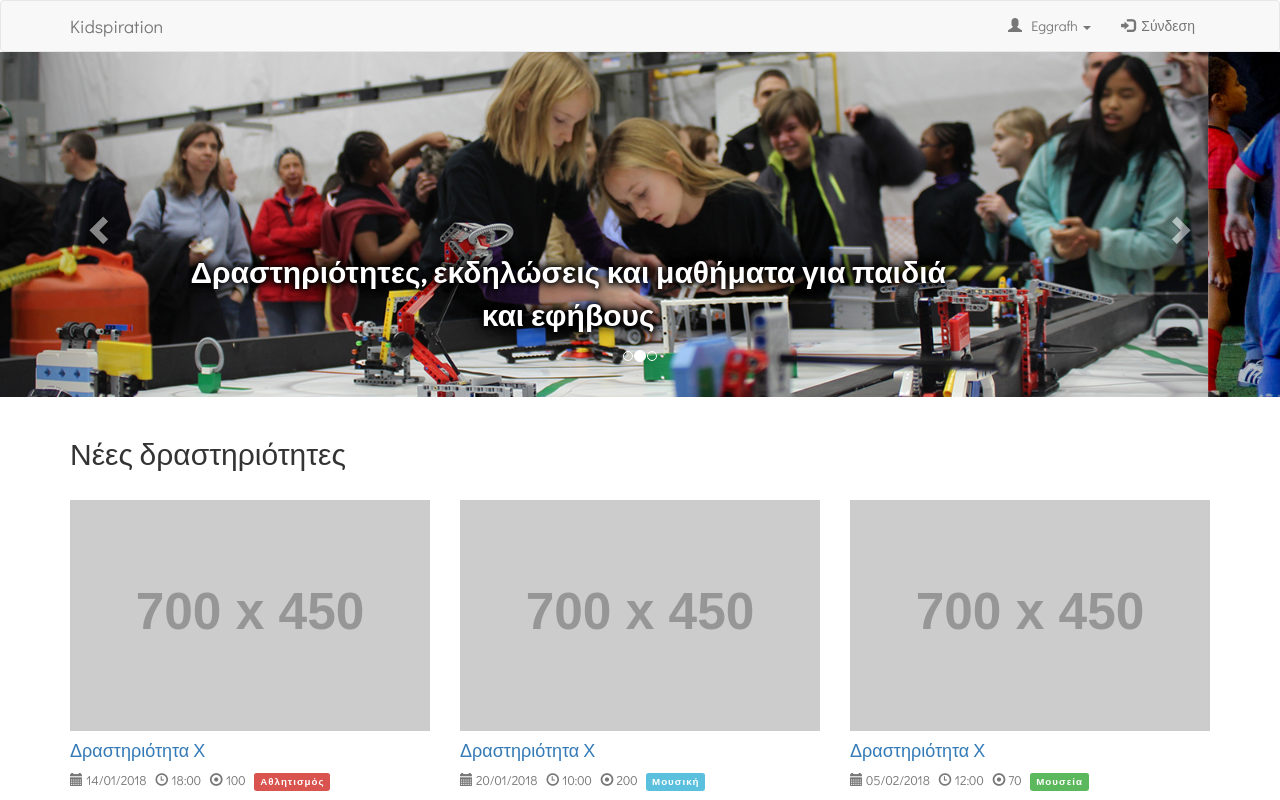
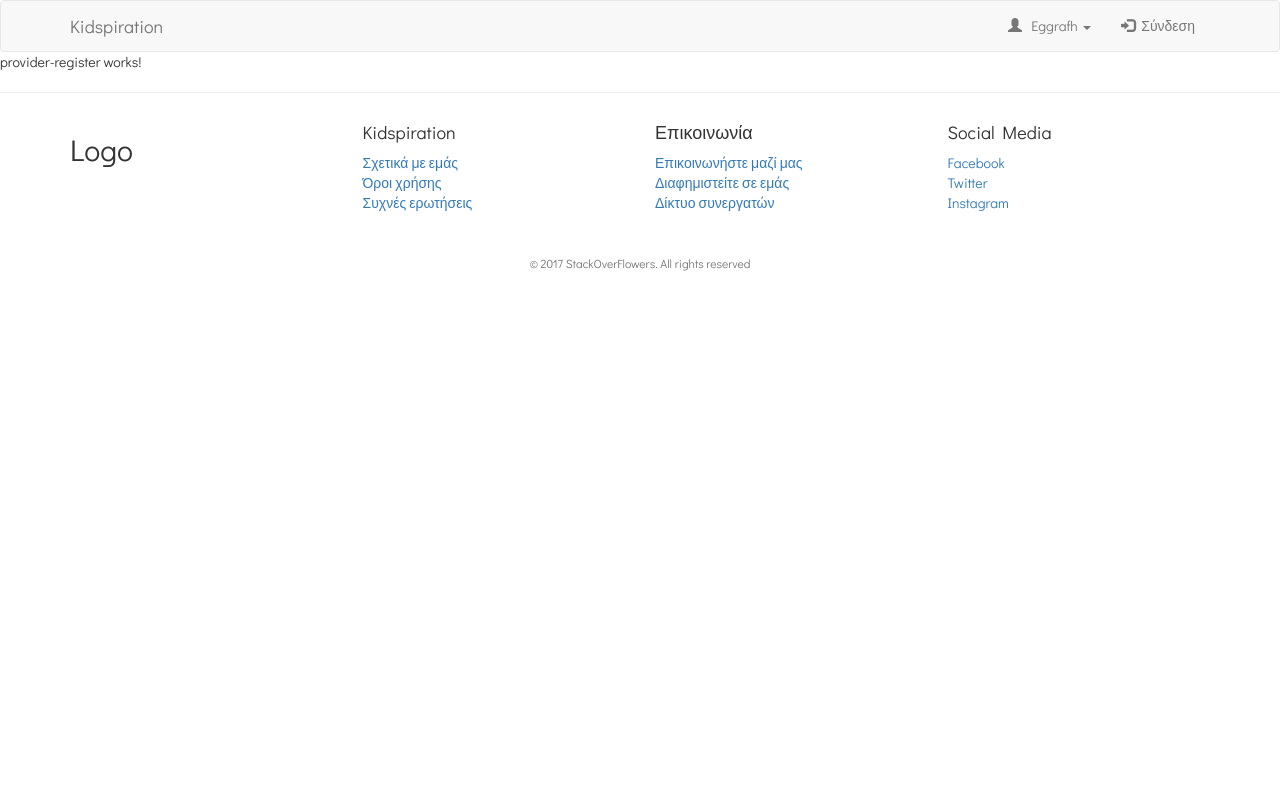
Before and after one commit to OrestisKariotis/Stack-Over-Flowers, an Angular app in the folder kid-front/: page /provider-register in a window 1280 px wide. Shown: the top 800 px of the page. Built offline with nearby package versions, Linux system fonts and the light colour scheme.

Commit message:
mini update sto parent-register kai dhmiourgia provider-register-component

```diff
--- a/kid-front/src/app/app-routing.module.ts
+++ b/kid-front/src/app/app-routing.module.ts
@@ -4,6 +4,7 @@ import { Routes, RouterModule } from '@angular/router';
 import { HomeComponent } from './home/home.component';
 import { UserLoginComponent } from './user-login/user-login.component';
 import { ParentRegisterComponent } from './parent-register/parent-register.component';
+import { ProviderRegisterComponent } from './provider-register/provider-register.component';
 
 const appRoutes: Routes = [
   { path: 'home',
@@ -14,6 +15,9 @@ const appRoutes: Routes = [
   },
   { path: 'parent-register',
     component: ParentRegisterComponent
+  },
+  { path: 'provider-register',
+    component: ProviderRegisterComponent
   },
   { path: '',
     component: HomeComponent
--- a/kid-front/src/app/app.component.html
+++ b/kid-front/src/app/app.component.html
@@ -15,7 +15,7 @@
   				<span class="caret"></span></a>
   				<ul class="dropdown-menu">
     				<li><a routerLink="parent-register">Εγγραφή ως Γονέας</a></li>
-    				<li><a href="#">Εγγραφή ως Πάροχος</a></li>
+    				<li><a routerLink="provider-register">Εγγραφή ως Πάροχος</a></li>
   				</ul>
 				</li>
         <li><a routerLink="user-login"><span class="glyphicon glyphicon-log-in"></span>&nbsp;&nbsp;Σύνδεση</a></li>
--- a/kid-front/src/app/app.module.ts
+++ b/kid-front/src/app/app.module.ts
@@ -9,6 +9,7 @@ import { HomeComponent } from './home/home.component';
 import { SearchComponent } from './search/search.component';
 import { UserLoginComponent } from './user-login/user-login.component';
 import { ParentRegisterComponent } from './parent-register/parent-register.component';
+import { ProviderRegisterComponent } from './provider-register/provider-register.component';
 
 
 @NgModule({
@@ -17,7 +18,8 @@ import { ParentRegisterComponent } from './parent-register/parent-register.compo
     HomeComponent,
     SearchComponent,
     UserLoginComponent,
-    ParentRegisterComponent
+    ParentRegisterComponent,
+    ProviderRegisterComponent
   ],
   imports: [
     BrowserModule,
--- a/kid-front/src/app/parent-register/parent-register.component.html
+++ b/kid-front/src/app/parent-register/parent-register.component.html
@@ -43,6 +43,8 @@
 					είναι υποχρεωτικό!</div>
 				<div *ngIf="f.submitted && email.errors?.email" class="help-block">Λαθος mail</div>
 			</div>
+			<div class="text-info">Αν πατήσετε Εγγραφη ως Γονέας Συμφωνείτε με τους <a href="#">Όρους Χρήσης Γονέα</a></div>
+			<br>
 			<button class="btn btn-default">Register as Parent</button>
 		</form>
 	</div>
--- /dev/null
+++ b/kid-front/src/app/provider-register/provider-register.component.html
@@ -0,0 +1,3 @@
+<p>
+  provider-register works!
+</p>
--- /dev/null
+++ b/kid-front/src/app/provider-register/provider-register.component.ts
@@ -0,0 +1,15 @@
+import { Component, OnInit } from '@angular/core';
+
+@Component({
+  selector: 'app-provider-register',
+  templateUrl: './provider-register.component.html',
+  styleUrls: ['./provider-register.component.css']
+})
+export class ProviderRegisterComponent implements OnInit {
+
+  constructor() { }
+
+  ngOnInit() {
+  }
+
+}
```
Also changed, not shown: kid-front/src/app/provider-register/provider-register.component.css (added), 1 other file (tests, documents, lock files or other folders).
